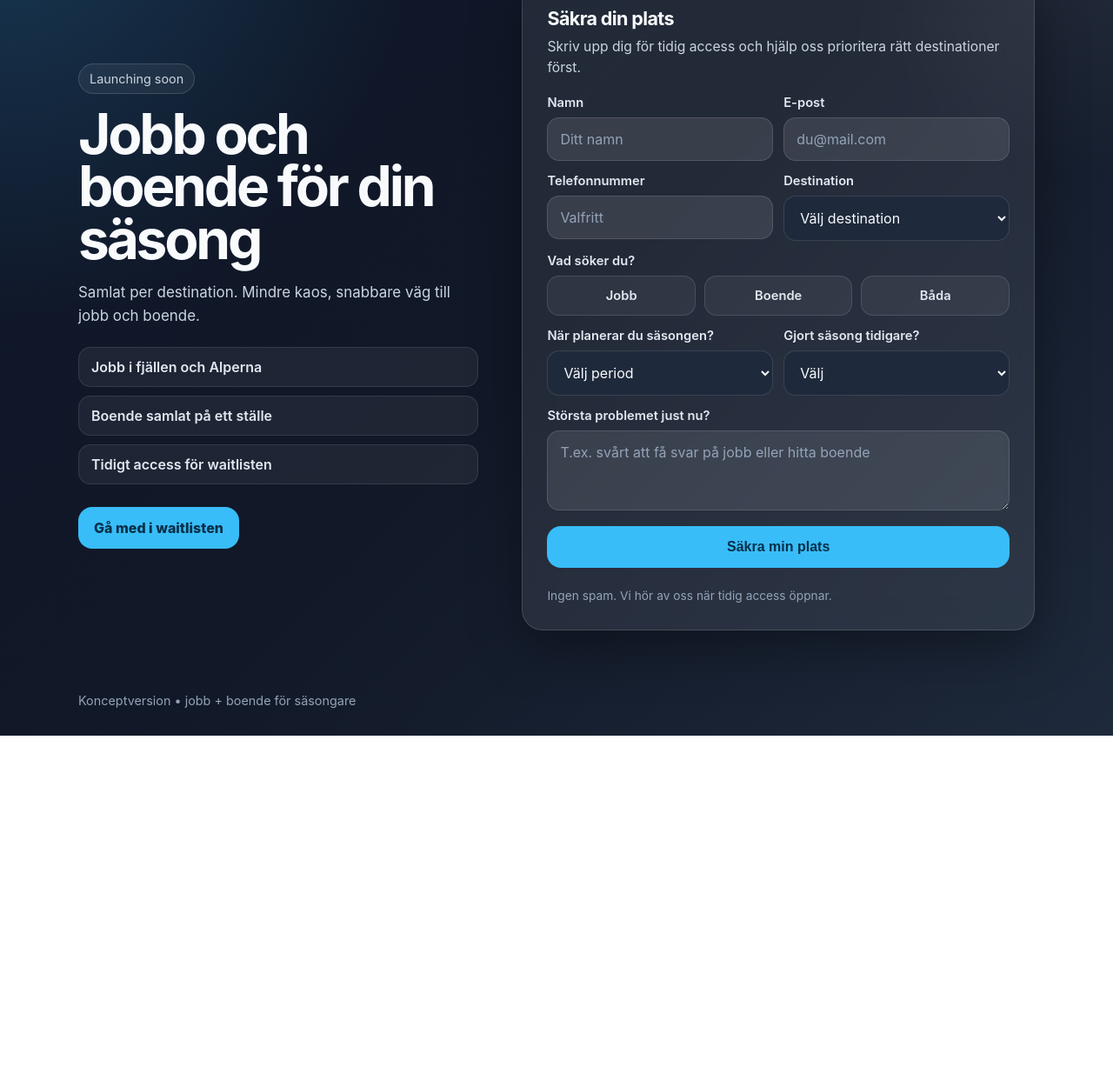
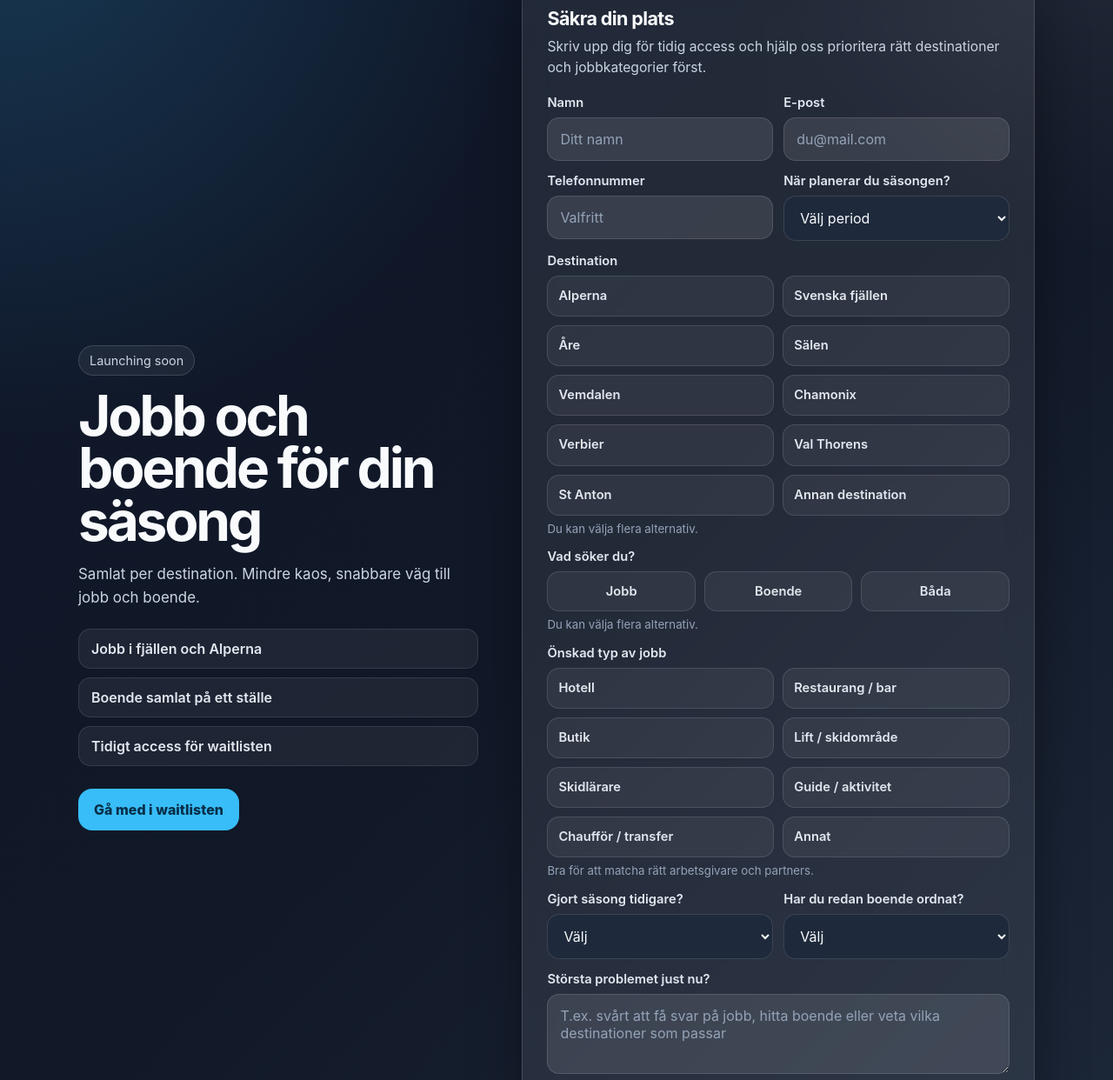
Before and after one commit to ollegorefalt/Seasonbase, a plain HTML site: page index.html in a window 1280 px wide. Shown: the part 114-1356 px from the top of the page at 87% size. Before the commit the page ends 960 px from the top, so only its background shows below. Drawn offline with Linux system fonts and the light colour scheme.

Commit message:
Update index.html

```diff
--- a/index.html
+++ b/index.html
@@ -189,7 +189,6 @@
       background: rgba(255,255,255,0.14);
     }
 
-    /* Fix för dropdown-alternativ */
     select,
     option {
       color: #f8fafc;
@@ -227,6 +226,41 @@
       background: rgba(56,189,248,0.16);
       border-color: rgba(56,189,248,0.65);
       color: #e0f2fe;
+    }
+
+    .multi-group {
+      display: grid;
+      grid-template-columns: repeat(2, minmax(0, 1fr));
+      gap: 10px;
+    }
+
+    .multi-option input {
+      display: none;
+    }
+
+    .multi-option label {
+      margin: 0;
+      padding: 13px 12px;
+      border-radius: 14px;
+      background: rgba(255,255,255,0.06);
+      border: 1px solid rgba(255,255,255,0.12);
+      cursor: pointer;
+      font-weight: 600;
+      line-height: 1.3;
+      transition: all 0.2s ease;
+    }
+
+    .multi-option input:checked + label {
+      background: rgba(56,189,248,0.16);
+      border-color: rgba(56,189,248,0.65);
+      color: #e0f2fe;
+    }
+
+    .helper-text {
+      margin-top: 6px;
+      font-size: 0.83rem;
+      color: #94a3b8;
+      line-height: 1.4;
     }
 
     .cta {
@@ -288,7 +322,8 @@
         grid-template-columns: 1fr;
       }
 
-      .segmented {
+      .segmented,
+      .multi-group {
         grid-template-columns: 1fr;
       }
     }
@@ -320,7 +355,7 @@
       <div class="card form-card" id="waitlist">
         <h2 class="form-title">Säkra din plats</h2>
         <p class="form-subtitle">
-          Skriv upp dig för tidig access och hjälp oss prioritera rätt destinationer först.
+          Skriv upp dig för tidig access och hjälp oss prioritera rätt destinationer och jobbkategorier först.
         </p>
 
         <form id="waitlistForm">
@@ -341,41 +376,6 @@
               <input id="phone" name="phone" type="tel" placeholder="Valfritt" />
             </div>
             <div>
-              <label for="destination">Destination</label>
-              <select id="destination" name="destination" required>
-                <option value="">Välj destination</option>
-                <option>Åre</option>
-                <option>Sälen</option>
-                <option>Vemdalen</option>
-                <option>Chamonix</option>
-                <option>Verbier</option>
-                <option>Val Thorens</option>
-                <option>St Anton</option>
-                <option>Annan destination</option>
-              </select>
-            </div>
-          </div>
-
-          <div>
-            <label>Vad söker du?</label>
-            <div class="segmented">
-              <div>
-                <input type="radio" id="jobb" name="interest" value="jobb" required />
-                <label for="jobb">Jobb</label>
-              </div>
-              <div>
-                <input type="radio" id="boende" name="interest" value="boende" />
-                <label for="boende">Boende</label>
-              </div>
-              <div>
-                <input type="radio" id="bada" name="interest" value="båda" />
-                <label for="bada">Båda</label>
-              </div>
-            </div>
-          </div>
-
-          <div class="row">
-            <div>
               <label for="season">När planerar du säsongen?</label>
               <select id="season" name="season" required>
                 <option value="">Välj period</option>
@@ -385,12 +385,129 @@
                 <option>Bara nyfiken</option>
               </select>
             </div>
+          </div>
+
+          <div>
+            <label>Destination</label>
+            <div class="multi-group">
+              <div class="multi-option">
+                <input type="checkbox" id="dest-alperna" name="destination" value="Alperna" />
+                <label for="dest-alperna">Alperna</label>
+              </div>
+              <div class="multi-option">
+                <input type="checkbox" id="dest-svenska-fjallen" name="destination" value="Svenska fjällen" />
+                <label for="dest-svenska-fjallen">Svenska fjällen</label>
+              </div>
+              <div class="multi-option">
+                <input type="checkbox" id="dest-are" name="destination" value="Åre" />
+                <label for="dest-are">Åre</label>
+              </div>
+              <div class="multi-option">
+                <input type="checkbox" id="dest-salen" name="destination" value="Sälen" />
+                <label for="dest-salen">Sälen</label>
+              </div>
+              <div class="multi-option">
+                <input type="checkbox" id="dest-vemdalen" name="destination" value="Vemdalen" />
+                <label for="dest-vemdalen">Vemdalen</label>
+              </div>
+              <div class="multi-option">
+                <input type="checkbox" id="dest-chamonix" name="destination" value="Chamonix" />
+                <label for="dest-chamonix">Chamonix</label>
+              </div>
+              <div class="multi-option">
+                <input type="checkbox" id="dest-verbier" name="destination" value="Verbier" />
+                <label for="dest-verbier">Verbier</label>
+              </div>
+              <div class="multi-option">
+                <input type="checkbox" id="dest-valthorens" name="destination" value="Val Thorens" />
+                <label for="dest-valthorens">Val Thorens</label>
+              </div>
+              <div class="multi-option">
+                <input type="checkbox" id="dest-stanton" name="destination" value="St Anton" />
+                <label for="dest-stanton">St Anton</label>
+              </div>
+              <div class="multi-option">
+                <input type="checkbox" id="dest-other" name="destination" value="Annan destination" />
+                <label for="dest-other">Annan destination</label>
+              </div>
+            </div>
+            <div class="helper-text">Du kan välja flera alternativ.</div>
+          </div>
+
+          <div>
+            <label>Vad söker du?</label>
+            <div class="segmented">
+              <div>
+                <input type="checkbox" id="jobb" name="interest" value="Jobb" />
+                <label for="jobb">Jobb</label>
+              </div>
+              <div>
+                <input type="checkbox" id="boende" name="interest" value="Boende" />
+                <label for="boende">Boende</label>
+              </div>
+              <div>
+                <input type="checkbox" id="bada" name="interest" value="Båda" />
+                <label for="bada">Båda</label>
+              </div>
+            </div>
+            <div class="helper-text">Du kan välja flera alternativ.</div>
+          </div>
+
+          <div>
+            <label>Önskad typ av jobb</label>
+            <div class="multi-group">
+              <div class="multi-option">
+                <input type="checkbox" id="job-hotel" name="jobType" value="Hotell" />
+                <label for="job-hotel">Hotell</label>
+              </div>
+              <div class="multi-option">
+                <input type="checkbox" id="job-restaurang" name="jobType" value="Restaurang / bar" />
+                <label for="job-restaurang">Restaurang / bar</label>
+              </div>
+              <div class="multi-option">
+                <input type="checkbox" id="job-butik" name="jobType" value="Butik" />
+                <label for="job-butik">Butik</label>
+              </div>
+              <div class="multi-option">
+                <input type="checkbox" id="job-lift" name="jobType" value="Lift / skidområde" />
+                <label for="job-lift">Lift / skidområde</label>
+              </div>
+              <div class="multi-option">
+                <input type="checkbox" id="job-skidlarare" name="jobType" value="Skidlärare" />
+                <label for="job-skidlarare">Skidlärare</label>
+              </div>
+              <div class="multi-option">
+                <input type="checkbox" id="job-guide" name="jobType" value="Guide / aktivitet" />
+                <label for="job-guide">Guide / aktivitet</label>
+              </div>
+              <div class="multi-option">
+                <input type="checkbox" id="job-chauffor" name="jobType" value="Chaufför / transfer" />
+                <label for="job-chauffor">Chaufför / transfer</label>
+              </div>
+              <div class="multi-option">
+                <input type="checkbox" id="job-other" name="jobType" value="Annat" />
+                <label for="job-other">Annat</label>
+              </div>
+            </div>
+            <div class="helper-text">Bra för att matcha rätt arbetsgivare och partners.</div>
+          </div>
+
+          <div class="row">
             <div>
               <label for="experience">Gjort säsong tidigare?</label>
               <select id="experience" name="experience" required>
                 <option value="">Välj</option>
                 <option>Ja</option>
                 <option>Nej</option>
+              </select>
+            </div>
+            <div>
+              <label for="housing-status">Har du redan boende ordnat?</label>
+              <select id="housing-status" name="housingStatus">
+                <option value="">Välj</option>
+                <option>Ja</option>
+                <option>Nej</option>
+                <option>Delvis / osäkert</option>
               </select>
             </div>
           </div>
@@ -400,7 +517,7 @@
             <textarea
               id="challenge"
               name="challenge"
-              placeholder="T.ex. svårt att få svar på jobb eller hitta boende"
+              placeholder="T.ex. svårt att få svar på jobb, hitta boende eller veta vilka destinationer som passar"
             ></textarea>
           </div>
 
@@ -428,6 +545,34 @@
 
     form.addEventListener("submit", function (e) {
       e.preventDefault();
+
+      const selectedDestinations = Array.from(
+        form.querySelectorAll('input[name="destination"]:checked')
+      ).map(input => input.value);
+
+      const selectedInterests = Array.from(
+        form.querySelectorAll('input[name="interest"]:checked')
+      ).map(input => input.value);
+
+      const selectedJobTypes = Array.from(
+        form.querySelectorAll('input[name="jobType"]:checked')
+      ).map(input => input.value);
+
+      const payload = {
+        name: form.name.value,
+        email: form.email.value,
+        phone: form.phone.value,
+        season: form.season.value,
+        destinations: selectedDestinations,
+        interests: selectedInterests,
+        jobTypes: selectedJobTypes,
+        experience: form.experience.value,
+        housingStatus: form.housingStatus.value,
+        challenge: form.challenge.value
+      };
+
+      console.log("Waitlist data:", payload);
+
       successMessage.style.display = "block";
       form.reset();
       successMessage.scrollIntoView({
```
